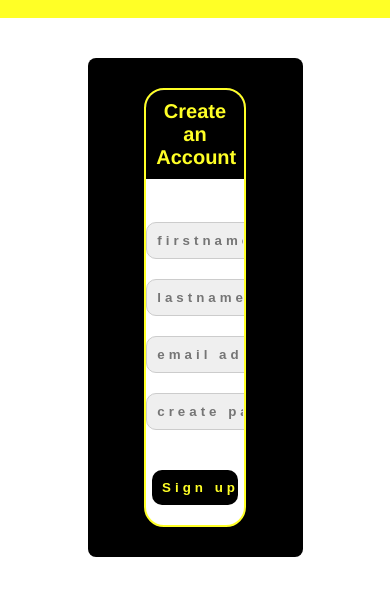
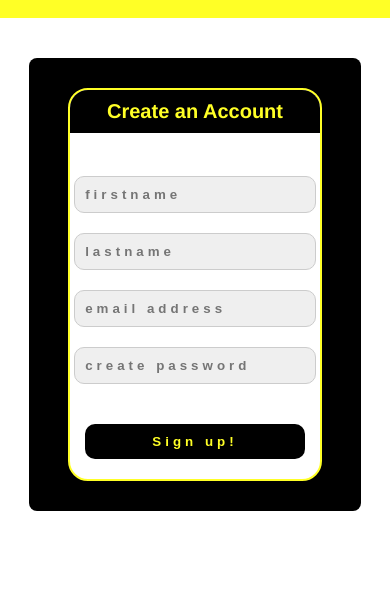
Before and after one commit to PublikPhigor/simplesignupform, a plain HTML site: page index.html in a window 390 px wide. Shown: the part 54-650 px from the top of the page. Drawn offline with Linux system fonts and the light colour scheme.

Commit message:
signup form responsive

```diff
--- a/style.css
+++ b/style.css
@@ -75,3 +75,10 @@ header {
         color: #000;
         border: 1px solid #000;
     }
+
+
+    @media(max-width:765px){
+        .container, .form-box {
+            max-width: 80%;
+        }
+    }
```
